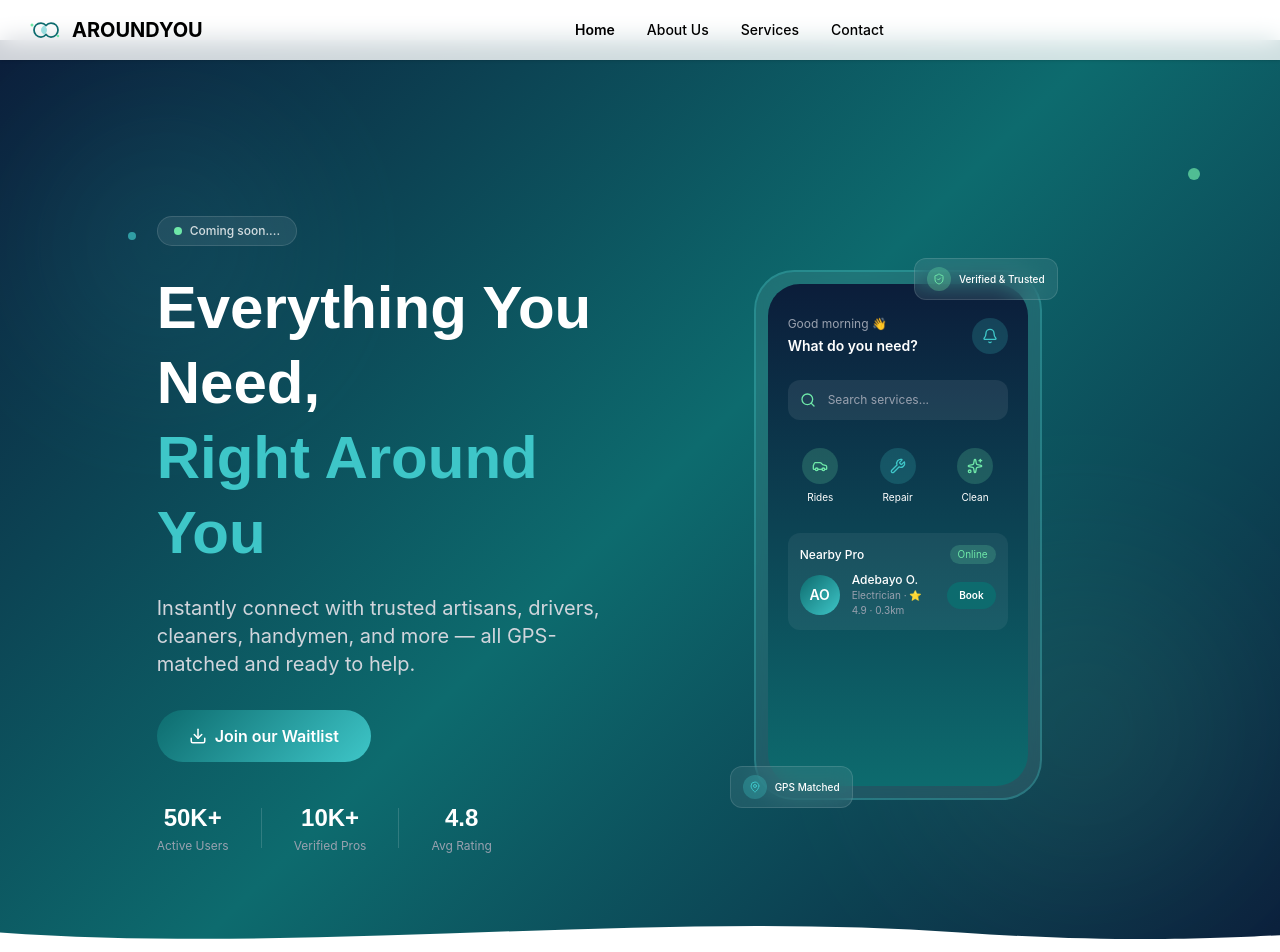
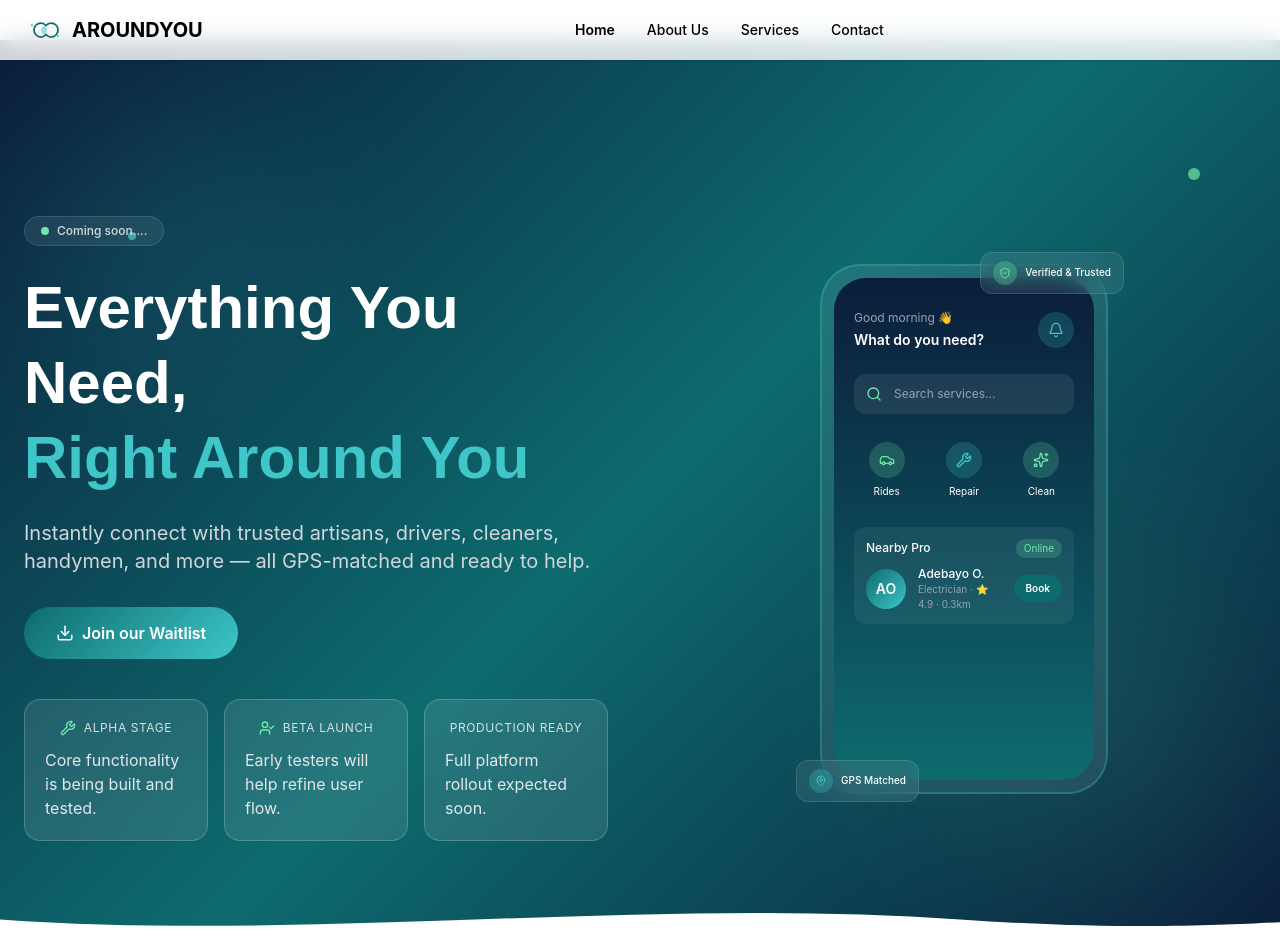
Before and after one commit to Around-You-Org/around_you_website, a React (Vite) app: page / in a window 1280 px wide. Shown: the top 952 px of the page. Built offline with nearby package versions, Linux system fonts and the light colour scheme.

Commit message:
add:bio for the team leaders

```diff
--- a/src/pages/AboutPage.jsx
+++ b/src/pages/AboutPage.jsx
@@ -139,15 +139,16 @@ function AboutPage() {
           </div>
           <div className="grid lg:grid-cols-4 md:grid-cols-2 gap-6">
             {[
-              { name: "Odali Wisdom", role: "Founder/CEO", image: "/wisdom.jpeg", linkedin: "https://www.linkedin.com/in/odali-wisdom", icon:"linkedin" },
-              { name: "Esi Stephen", role: "COO", image: "/stephen.jpeg", linkedin: "https://www.linkedin.com/in/stephen-esi", icon:"linkedin" },
-              { name: "Osadebe Nonso", role: "CTO", image: "/nonso.jpeg",linkedin: "https://www.linkedin.com/in/nonso-osadebe", icon:"linkedin" },
-              { name: "Chinedu David", role: "CMO", image: "/david.jpeg", linkedin: "https://www.linkedin.com/in/sirdaviddev", icon:"linkedin" },
-            ].map(({name,image,role,linkedin,icon}) => (
+              { name: "Odali Wisdom", role: "Founder/CEO", image: "/wisdom.jpeg", linkedin: "https://www.linkedin.com/in/odali-wisdom", icon:"linkedin", bio: "Tech founder with a track record in scalable marketplace products and community-centered growth." },
+              { name: "Esi Stephen", role: "COO", image: "/stephen.jpeg", linkedin: "https://www.linkedin.com/in/stephen-esi", icon:"linkedin", bio: "Operations expert optimizing logistics and team performance across country-wide deployments." },
+              { name: "Osadebe Nonso", role: "CTO", image: "/nonso.jpeg",linkedin: "https://www.linkedin.com/in/nonso-osadebe", icon:"linkedin", bio: "Technical architect focused on reliability, security, and a smooth user experience." },
+              { name: "Chinedu David", role: "CMO", image: "/david.jpeg", linkedin: "https://www.linkedin.com/in/sirdaviddev", icon:"linkedin", bio: "Brand and growth leader building trust and traction in local markets." },
+            ].map(({name,image,role,linkedin,icon,bio}) => (
               <div key={name} className="bg-white rounded-2xl p-6 text-center shadow-sm hover:shadow-lg transition-shadow">
                 <img src={image} alt={name} className="mx-auto w-32 h-32 rounded-full object-cover mb-4" />
                 <h3 className="font-semibold text-[#0B1D3A]">{name}</h3>
                 <p className="text-sm text-gray-500">{role}</p>
+                <p className="text-xs text-gray-500 mt-2">{bio}</p>
                 <a href={linkedin} className="mt-3 flex justify-center"><Icon name={icon} size={14} color="#3EC6C8"/></a>
               </div>
             ))}
--- a/src/pages/HomePage.jsx
+++ b/src/pages/HomePage.jsx
@@ -182,15 +182,19 @@ function HomePage() {
             </button> */}
           </div>
 
-          {/* Stats */}
-          <div className="mt-10 flex items-center gap-8 justify-center lg:justify-start">
-            {[["50K+", "Active Users"], ["10K+", "Verified Pros"], ["4.8", "Avg Rating"]].map(([val, lbl], i) => (
-              <div key={lbl} className="flex items-center gap-8">
-                {i > 0 && <div className="w-px h-10" style={{ background: "rgba(255,255,255,0.15)" }} />}
-                <div className="text-center">
-                  <p className="text-2xl font-bold text-white" style={{ fontFamily: "'Sora', sans-serif" }}>{val}</p>
-                  <p className="text-xs text-gray-400 mt-1">{lbl}</p>
+          {/* Development status */}
+          <div className="mt-10 grid grid-cols-1 sm:grid-cols-3 gap-4 justify-items-center lg:justify-items-start">
+            {[
+              { title: "Alpha Stage", text: "Core functionality is being built and tested.", icon: "wrench" },
+              { title: "Beta Launch", text: "Early testers will help refine user flow.", icon: "user-check" },
+              { title: "Production Ready", text: "Full platform rollout expected soon.", icon: "rocket" },
+            ].map(({ title, text, icon }) => (
+              <div key={title} className="bg-white/10 backdrop-blur-md border border-white/20 rounded-2xl px-5 py-5 w-full max-w-xs">
+                <div className="flex items-center justify-center gap-2 mb-3">
+                  <Icon name={icon} size={16} color="#6EE7A8" />
+                  <p className="text-xs text-white/80 uppercase tracking-wider">{title}</p>
                 </div>
+                <p className="text-sm md:text-base text-gray-200">{text}</p>
               </div>
             ))}
           </div>
```
